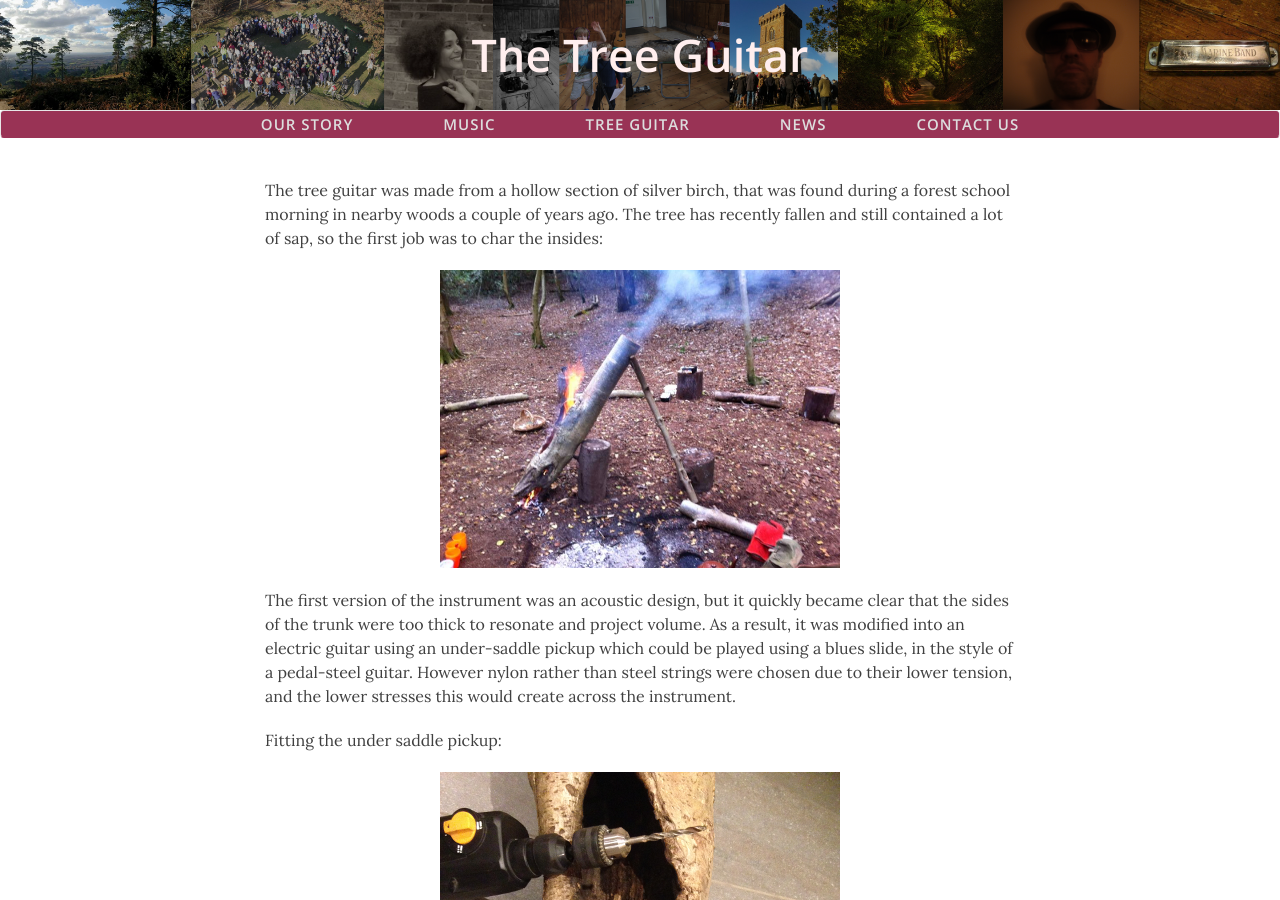
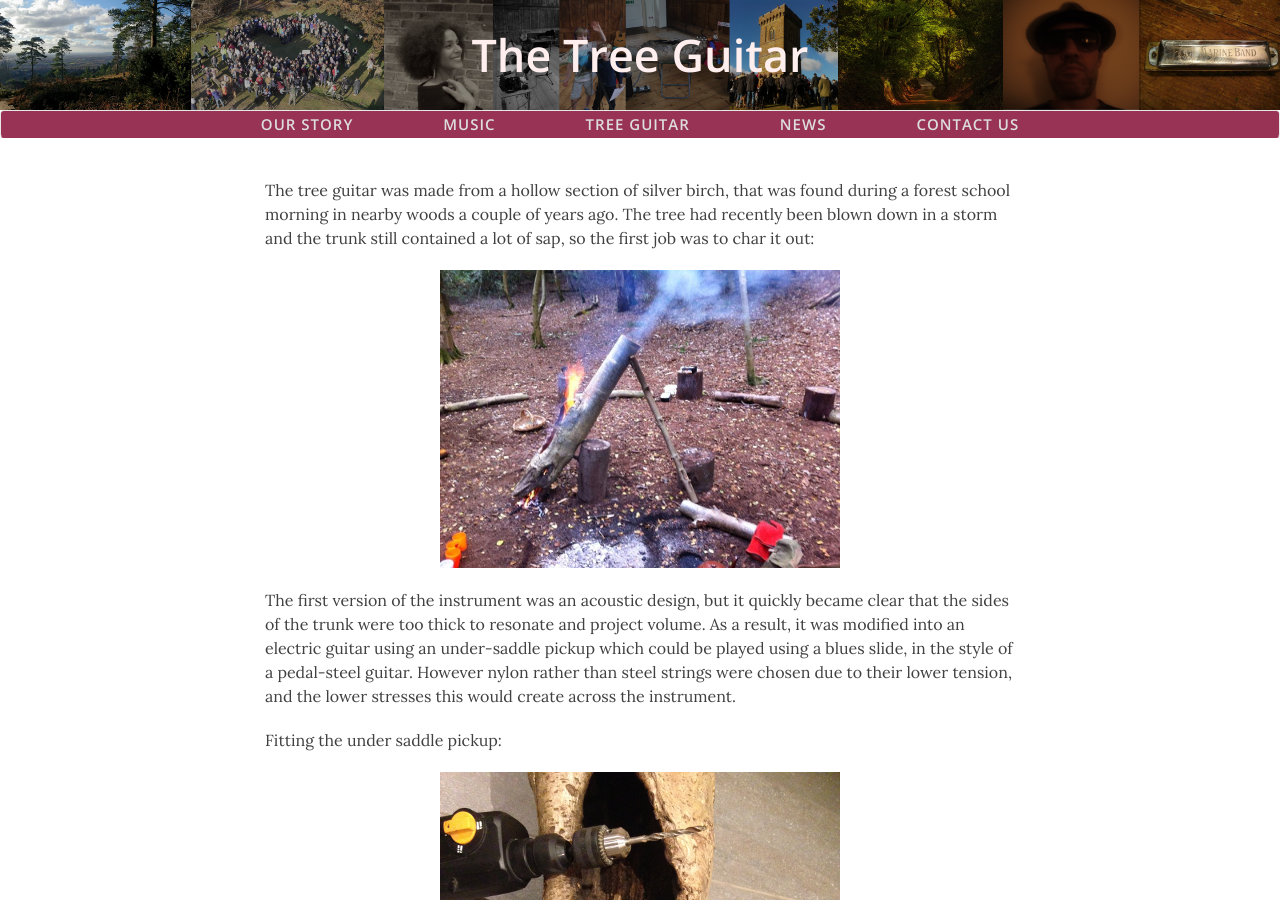
Before and after one commit to voiceforleithhill/leithhillblues.co.uk, a Jekyll site: the page built from tree-guitar.html, in a window 1280 px wide and 900 px high. Built offline with Jekyll 4.4.1, drawn with Linux system fonts in a browser that asks for light colours; nearby versions of some CDN libraries.

Commit message:
Content updates

```diff
--- a/tree-guitar.html
+++ b/tree-guitar.html
@@ -3,7 +3,7 @@ layout: page
 title: "The Tree Guitar"
 ---
 
-<p>The tree guitar was made from a hollow section of silver birch, that was found during a forest school morning in nearby woods a couple of years ago. The tree has recently fallen and still contained a lot of sap, so the first job was to char the insides:</p>
+<p>The tree guitar was made from a hollow section of silver birch, that was found during a forest school morning in nearby woods a couple of years ago. The tree had recently been blown down in a storm and the trunk still contained a lot of sap, so the first job was to char it out:</p>
 
 <img src="{{ site.baseurl }}/img/tree-guitar-fire.png" alt="Tree guitar charring">
 
```
